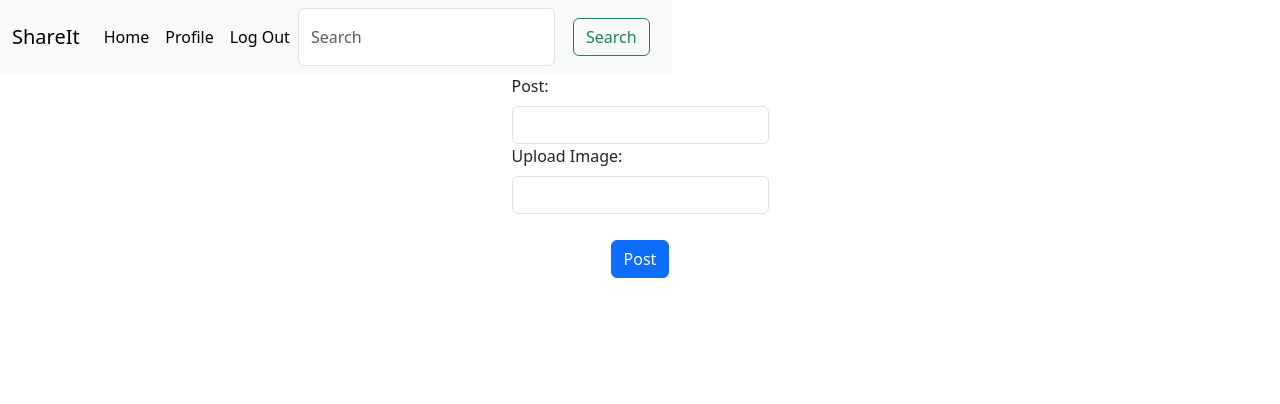
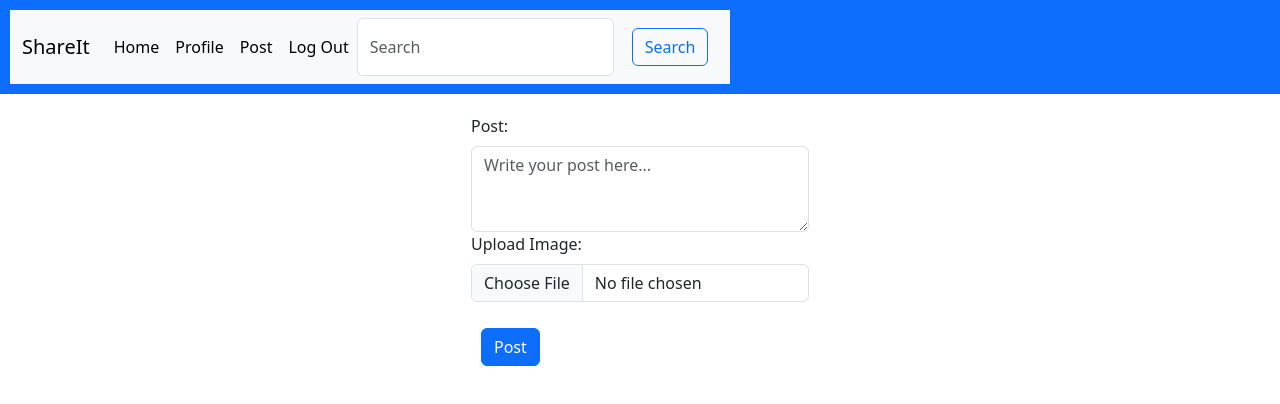
Before and after one commit to kiowesmith21/share-it, a React (Create React App) app in the folder share-it-ui/: page /post in a window 1280 px wide. Shown: the top 404 px of the page. Built offline with nearby package versions, Linux system fonts and the light colour scheme.

Commit message:
posts showing

```diff
--- a/share-it-ui/src/App.tsx
+++ b/share-it-ui/src/App.tsx
@@ -15,7 +15,7 @@ function App() {
     <Routes>
         <Route path="/" element={<UserContextProvider><Home /></UserContextProvider>} />
         <Route path="/register" element={<Register />} />
-        <Route path="/post" element={<Post />} />
+        <Route path="/post" element={<UserContextProvider><Post /></UserContextProvider>} />
         <Route path="/feed" element={<UserContextProvider><Feed /></UserContextProvider>} />
     </Routes>
   </BrowserRouter>
--- a/share-it-ui/src/components/feed/Feed.css
+++ b/share-it-ui/src/components/feed/Feed.css
@@ -1,17 +1,18 @@
 /* Feed.css */
 .feed-container {
-    max-width: 800px;
+    max-width: 100%;
     margin: 0 auto;
   }
 
   .feed-header {
     padding: 10px;
-    background-color: #4CAF50;
+    background-color: #0d6efd;
     color: white;
   }
 
   .feed-content {
     padding: 20px;
+    max-width: 1200px;
   }
 
   .post-card {
@@ -28,13 +29,6 @@
     align-items: center;
   }
 
-  .user-avatar {
-    width: 40px;
-    height: 40px;
-    border-radius: 50%;
-    margin-right: 10px;
-  }
-
   .username {
     font-weight: bold;
   }
--- a/share-it-ui/src/components/feed/Feed.tsx
+++ b/share-it-ui/src/components/feed/Feed.tsx
@@ -9,20 +9,32 @@ const Feed = () => {
   const { userName } = useUserContext();
   const [following, setFollowing] = useState<string[] | undefined>(undefined);
   const [posts, setPosts] = useState<any[]>([]); // State to store the posts
+  const [loading, setLoading] = useState(true);
 
   const getFollowing = async () => {
+    try {
     const result = await axios.get(`http://localhost:8080/users/${userName}`);
     setFollowing(result.data.following);
+  } catch (error) {
+    console.error('Error fetching following:', error);
+  }
   };
 
   const getPosts = async (name: string) => {
+    try {
     const result = await axios.get(`http://localhost:8080/users/${name}`);
     setPosts([]); // Clear the posts state
     setPosts(prevPosts => [...prevPosts, ...result.data.postIds]);
+  } catch (error) {
+    console.error('Error fetching post ids:', error);
+  }
   };
 
   useEffect(() => {
     const getAllPosts = async () => {
+      setLoading(true); // Set loading to true when starting to fetch data
+
+      try {
       if (!following) {
         await getFollowing();
       }
@@ -32,10 +44,18 @@ const Feed = () => {
           await getPosts(following[i]);
         }
       }
+    }
+    finally {
+    setLoading(false); // Set loading to false regardless of success or failure
+  }
     };
 
     getAllPosts();
   }, [userName, following]);
+
+  if (loading) {
+    return <p>Loading...</p>; // or display a loading spinner or other loading indicator
+  }
 
   return (
     <div className="feed-container">
@@ -47,7 +67,6 @@ const Feed = () => {
         {posts.map(post => (
           <div key={post.id} className="post-card">
             <div className="post-header">
-              <img src={post.userAvatar} alt="User Avatar" className="user-avatar" />
               <p className="username">{post.username}</p>
             </div>
             <p className="post-body">{post.body}</p>
--- a/share-it-ui/src/components/navbar/Navbar.tsx
+++ b/share-it-ui/src/components/navbar/Navbar.tsx
@@ -7,26 +7,29 @@ const Navbar = () => {
   return (
     <nav className="navbar navbar-expand-lg bg-body-tertiary">
   <div className="container-fluid">
-    <a className="navbar-brand" href="#">ShareIt</a>
+    <a className="navbar-brand" href="http://localhost:3000/feed">ShareIt</a>
     <button className="navbar-toggler" type="button" data-bs-toggle="collapse" data-bs-target="#navbarSupportedContent" aria-controls="navbarSupportedContent" aria-expanded="false" aria-label="Toggle navigation">
       <span className="navbar-toggler-icon"></span>
     </button>
     <div className="collapse navbar-collapse" id="navbarSupportedContent">
       <ul className="navbar-nav me-auto mb-2 mb-lg-0">
         <li className="nav-item">
-          <a className="nav-link active" aria-current="page" href="http://localhost:3000">Home</a>
+          <a className="nav-link active" aria-current="page" href="http://localhost:3000/feed">Home</a>
         </li>
         <li className="nav-item">
           <a className="nav-link active" aria-current="page" href="#">Profile</a>
         </li>
         <li className="nav-item">
-          <a className="nav-link active" aria-current="page" href="#">Log Out</a>
+          <a className="nav-link active" aria-current="page" href="http://localhost:3000/post">Post</a>
+          </li>
+        <li className="nav-item">
+          <a className="nav-link active" aria-current="page" href="http://localhost:3000">Log Out</a>
           </li>
       </ul>
 
       <form className="d-flex" role="search">
         <input className="form-control me-2" type="search" placeholder="Search" aria-label="Search" />
-        <button className="btn btn-outline-success" type="submit">Search</button>
+        <button className="btn btn-outline-primary" type="submit">Search</button>
       </form>
     </div>
   </div>
--- a/share-it-ui/src/components/post/post.css
+++ b/share-it-ui/src/components/post/post.css
@@ -1,28 +1,22 @@
-.post {
-    display: flex;
-    flex-direction: column;
-    justify-content: center;
-}
+/* Post.css */
 
-.post-logo {
-    max-width: 20%;
-    max-height: 20%;
-}
+.post-container {
+    max-width: 100%;
+    margin: 0 auto;
+  }
 
-.content {
-    display: flex;
-    flex-direction: column;
-    justify-content: center;
-    align-items: center;
-}
+  .post-header {
+    padding: 10px;
+    background-color: #0d6efd;
+    color: white;
+    margin: 0;
+  }
 
-.post-box {
-    display: flex;
-    flex-direction: column;
-    justify-content: center;
-    align-items: center;
-}
+  .content {
+    padding: 20px;
+  }
 
-.btn {
-    margin: 10px;
-}
+  .post-box {
+    max-width: 600px;
+    margin: auto;
+  }
--- a/share-it-ui/src/components/post/post.tsx
+++ b/share-it-ui/src/components/post/post.tsx
@@ -1,39 +1,58 @@
 import React from 'react';
-import './Post.css'
+import './Post.css';
 import 'bootstrap/dist/css/bootstrap.min.css';
-import { useNavigate } from "react-router-dom";
+import { useNavigate } from 'react-router-dom';
 import Navbar from '../navbar/Navbar';
 
 const Post = () => {
-
   let navigate = useNavigate();
 
   function postBtnClick() {
-    console.log("posted")
+    console.log('posted');
   }
 
   return (
-    <div className="post">
+    <div className="post-container">
       <header className="post-header">
         <Navbar />
       </header>
-      <div className='content'>
-        <div className='post-box'>
+      <div className="content">
+        <div className="post-box">
           <div className="mb-3">
-            <label className="form-label">Post:</label>
+            <label htmlFor="post-text" className="form-label">
+              Post:
+            </label>
             <div className="input-group">
-                <input type="text" className="form-control" id="username-input" aria-describedby="basic-addon3 basic-addon4" />
+              <textarea
+                className="form-control"
+                id="post-text"
+                rows={3}
+                placeholder="Write your post here..."
+              ></textarea>
             </div>
-            <label className="form-label">Upload Image:</label>
+            <label htmlFor="image-upload" className="form-label">
+              Upload Image:
+            </label>
             <div className="input-group">
-                <input type="text" className="form-control" id="post-text-input" aria-describedby="basic-addon3 basic-addon4" />
+              <input
+                type="file"
+                className="form-control"
+                id="image-upload"
+                aria-describedby="image-upload-addon"
+              />
             </div>
           </div>
-            <button type="button" className="btn btn-primary" onClick={postBtnClick}>Post</button>
+          <button
+            type="button"
+            className="btn btn-primary"
+            onClick={postBtnClick}
+          >
+            Post
+          </button>
         </div>
       </div>
     </div>
   );
-}
+};
 
 export default Post;
```
